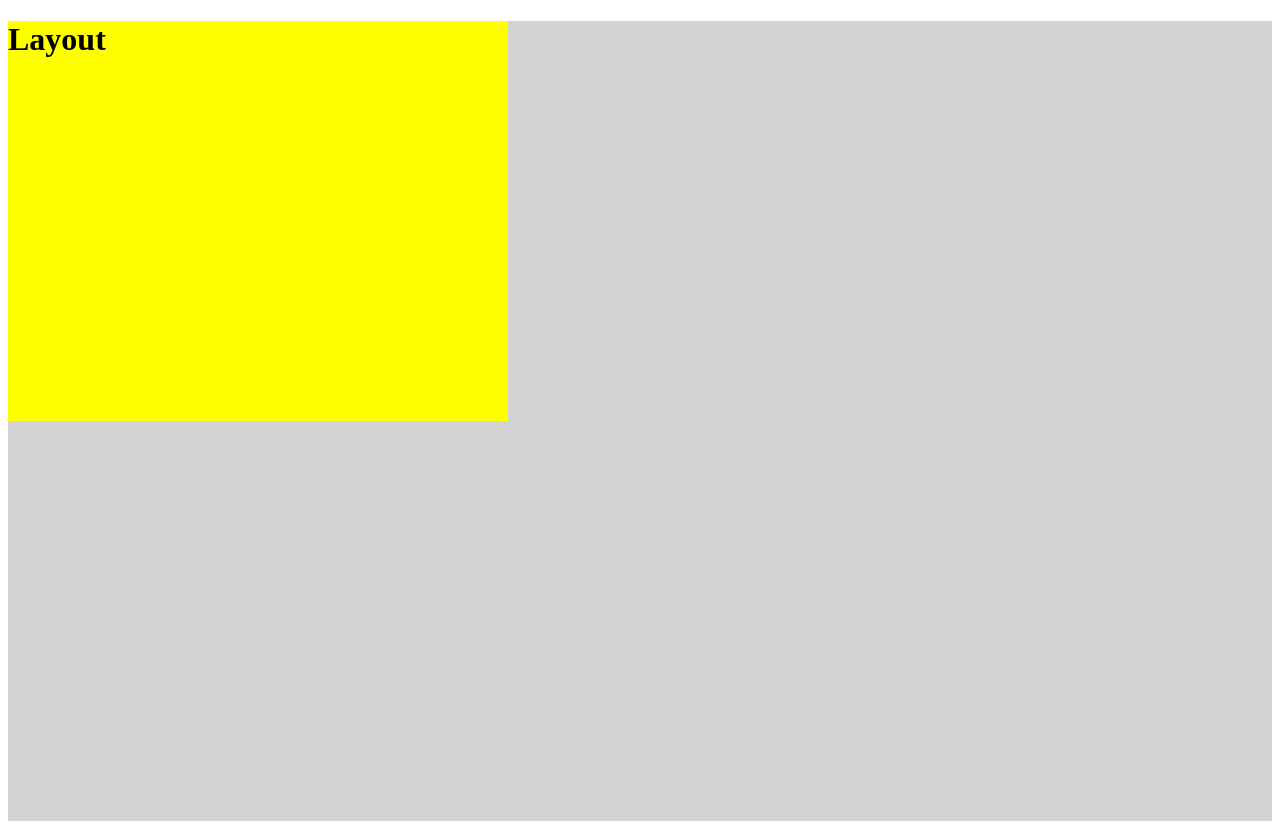
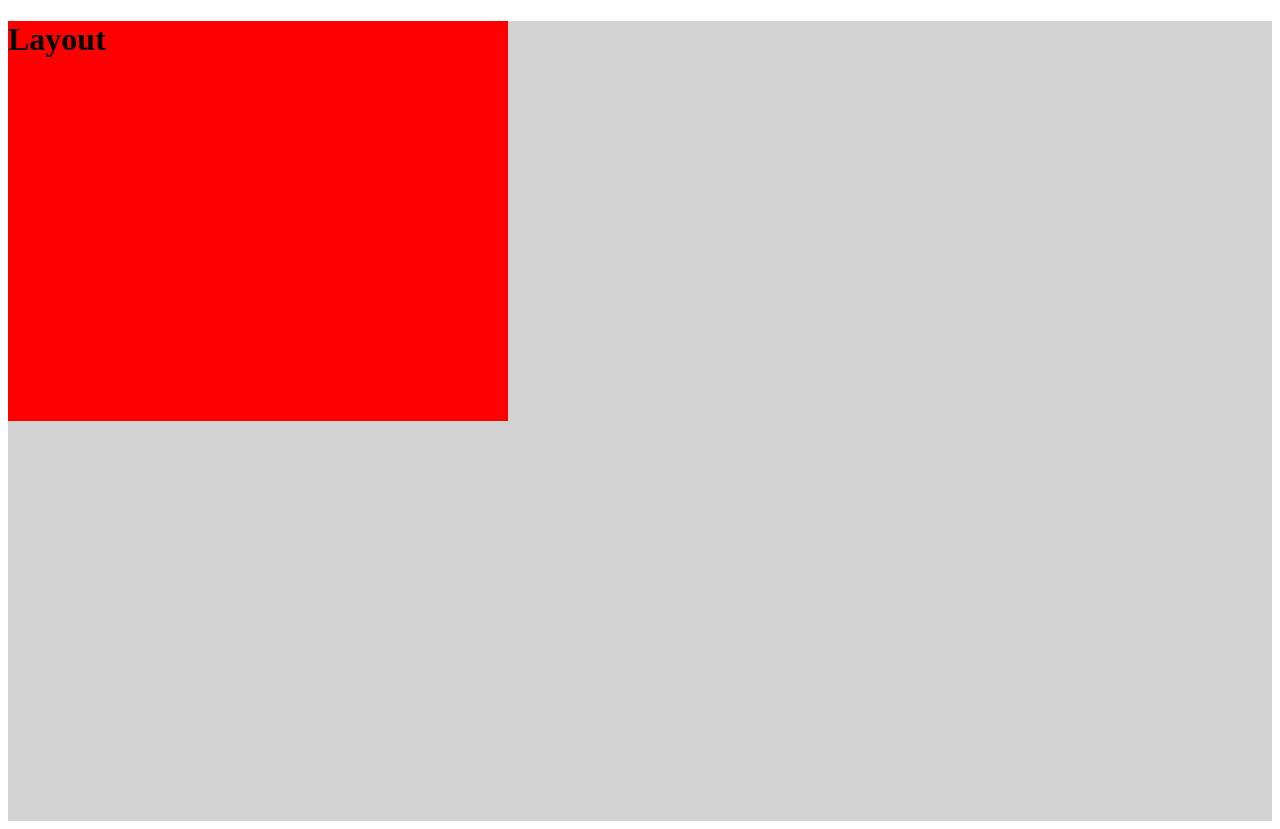
Before and after one commit to eddwardpark/hcss-react, a React (Create React App) app: page / in a window 1280 px wide. Built offline with nearby package versions, Linux system fonts and the light colour scheme.

Commit message:
color #3

```diff
--- a/src/App.js
+++ b/src/App.js
@@ -9,7 +9,7 @@ function App() {
                 test='1'
                 size='pw50 wx500 wn300 ph60 hx400 hn300'
                 color='bc-red100'
-                style={{ backgroundColor: "yellow" }}
+                style={{  }}
             >
                 <h1>Layout</h1>
             </LayoutComponent>
--- a/src/components/LayoutComponent.js
+++ b/src/components/LayoutComponent.js
@@ -66,16 +66,23 @@ function useColor(str) {
     // func process
     function process(color) {
         color.map((item) => {
+            const key = Object.keys(item)
+            console.log(key)
             // width
-            //if (item.['bc-red']) { object.width = `${item.pw}%` }
-
+            if (key[0] === 'bc-red') {
+                console.log('xxx')
+                object.backgroundColor = 'red'
+            }
         })
     }
 
     useEffect(() => {
         console.log('%c%s', 'color: green; background: transparent; font-size: 10px;', '[ color ]', color )
         process(color)
+        console.log(object)
     },[])
+
+
 
     return object;
 }
@@ -87,7 +94,7 @@ export default function Component(props) {
     const uSize = useSize(props.size || '');
     const [size, setSize] = useState()
     // color
-    const uColor = useColor(props.color || '');
+    const uColor = useColor(props.color);
     const [color, setColor] = useState()
 
     useEffect(() => {
@@ -98,6 +105,7 @@ export default function Component(props) {
         // color
         console.log('%c%s', 'color: blue; background: transparent; font-size: 12px;', '[ props.color ]', props.color )
         if (props.color) { setColor(uColor) }
+        console.log(color)
 
     }, []);
 
```
